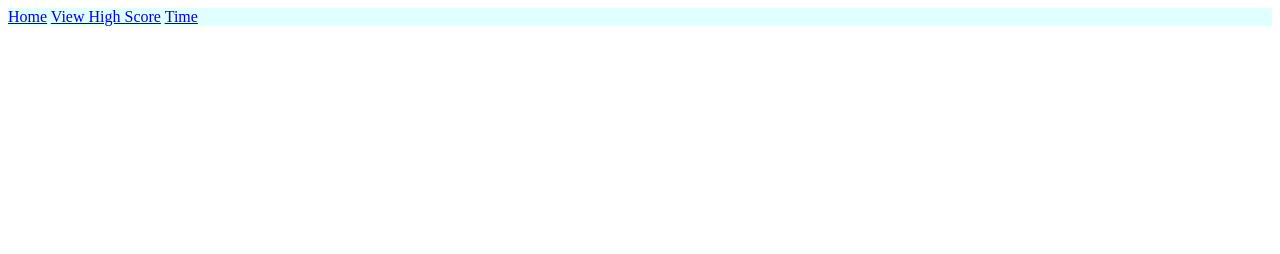
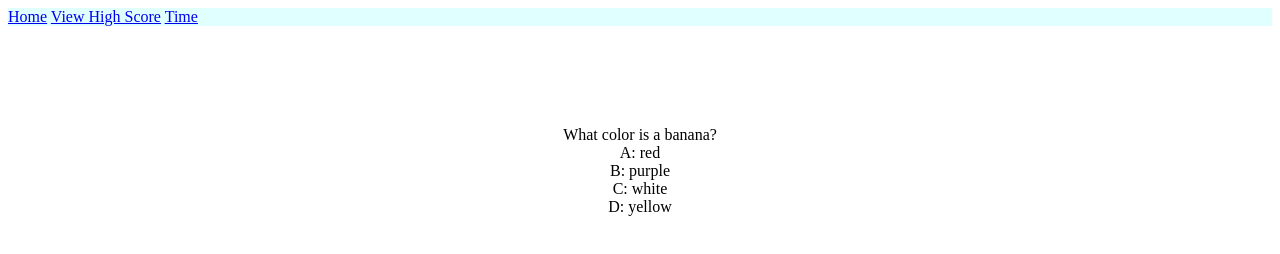
Before and after one commit to SueBee21/code-quiz, a plain HTML site: page index.html in a window 1280 px wide. Both pictures are taken after a click on the button "Start Quiz!". Drawn offline with Linux system fonts and the light colour scheme.

Commit message:
updating js

```diff
--- a/script.js
+++ b/script.js
@@ -1,43 +1,59 @@
 // start screen
-var startBtn = document.getElementById("start-button")
-var homeScreen = document.getElementById("home-screen")
-startBtn.addEventListener("click", startQuiz)
+var startBtn = document.getElementById("start-button");
+var homeScreen = document.getElementById("home-screen");
+startBtn.addEventListener("click", startQuiz);
+
+var question = document.getElementById("question");
+var selectChoices = document.getElementById("select-choices");
+var choiceA = document.getElementById("a");
+var choiceB = document.getElementById("b");
+var choiceC = document.getElementById("c");
+var choiceD = document.getElementById("d");
 
 function startQuiz() {
     homeScreen.style.display = "none";
+    var quiz = document.getElementById("quiz");
+    quiz.style.display = "block";
+    askQuestion();
 }
+
+// Questions
 
 
 
 
+let questionList = [
+    {
+        question: "What color is a banana?",
+        choiceA: "A: red",
+        choiceB: "B: purple",
+        choiceC: "C: white",
+        choiceD: "D: yellow",
+        correct: "A",
+    },
+    {
+        question: "This is question 2?",
+        choiceA: "first",
+        choiceB: "second",
+        choiceC: "third",
+        choiceD: "fourth",
+        correct: "C",
+
+    }
+]
+
+var lastQuestion = question.length -1
+var questionNumber = 0
+
+function askQuestion() {
+    var q = questionList[questionNumber];
+
+    question.innerHTML = q.question;
+    choiceA.innerHTML = q.choiceA
+    choiceB.innerHTML = q.choiceB
+    choiceC.innerHTML = q.choiceC
+    choiceD.innerHTML = q.choiceD
+
+}
 // var highscore = document.getElementById("highscore")
 // var time = document.getElementById("time")
-
-// var quiz = document.getElementById("quiz")
-// var question = document.getElementById("question")
-// var selectChoices = document.getElementById("select-choices")
-// var choiceA = document.getElementById("a")
-// var choiceB = document.getElementById("b")
-// var choiceC = document.getElementById("c")
-// var choiceD = document.getElementById("d")
-
-
-// let questions = [
-//     {
-//         question: "What color is a banana?",
-//         choiceA: "red",
-//         choiceB: "purple",
-//         choiceC: "white",
-//         choiceD: "yellow",
-//         correct: "A"
-//     },
-//     {
-//         question: "This is question 2?",
-//         choiceA: "first",
-//         choiceB: "second",
-//         choiceC: "third",
-//         choiceD: "fourth",
-//         correct: "C"
-
-//     }
-// ]
--- a/style.css
+++ b/style.css
@@ -20,4 +20,8 @@ p {
 
 #quiz {
     display: none;
+    margin: auto;
+    text-align: center;
+    margin-top: 100px;
+    width: 700px;
 }
```
